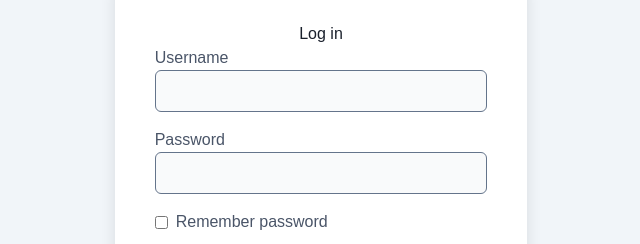
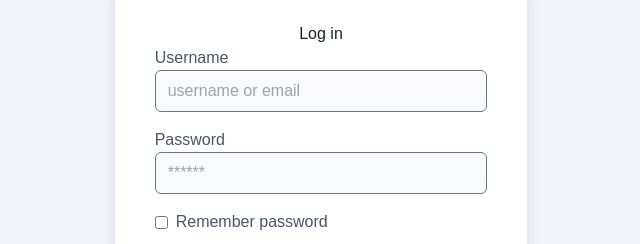
Before and after one commit to Tracvan/blog-frontend, a React (Create React App) app: page /login in a window 1280 px wide. Shown: the part 177-421 px from the top of the page, without its empty margins (319-959 px from the left). Built offline with nearby package versions, Linux system fonts and the light colour scheme.

Commit message:
login by username or email feature, logout feature

```diff
--- a/src/components/Header/DropdownUser.js
+++ b/src/components/Header/DropdownUser.js
@@ -1,10 +1,22 @@
 import { useState } from 'react';
-import { Link } from 'react-router-dom';
+import {Link, useNavigate} from 'react-router-dom';
 import ClickOutside from '../ClickOutside';
 import UserOne from '../../images/user/user-01.png';
+import axios from "axios";
 
 const DropdownUser = () => {
+    const navigate = useNavigate()
     const [dropdownOpen, setDropdownOpen] = useState(false);
+    const logout = async () => {
+        try {
+            await axios.get('http://localhost:8080/api/auth/logout');
+            localStorage.removeItem('token');
+            navigate("/login");
+        } catch (error) {
+            console.error('Logout failed', error);
+            // Xử lý lỗi nếu cần
+        }
+    }
 
     return (
         <ClickOutside onClick={() => setDropdownOpen(false)} className="relative">
@@ -119,7 +131,7 @@ const DropdownUser = () => {
                             </Link>
                         </li>
                     </ul>
-                    <button className="flex items-center gap-3.5 px-6 py-4 text-sm font-medium duration-300 ease-in-out hover:text-primary lg:text-base">
+                    <button onClick={logout} className="flex items-center gap-3.5 px-6 py-4 text-sm font-medium duration-300 ease-in-out hover:text-primary lg:text-base">
                         <svg
                             className="fill-current"
                             width="22"
--- a/src/components/LoginForm/LoginForm.js
+++ b/src/components/LoginForm/LoginForm.js
@@ -31,7 +31,7 @@ const LoginForm = () => {
             });
             console.log('Login successful', response.data);
             localStorage.setItem('token', response.data.token);
-            navigate('/users');
+            navigate('/admin');
         } catch (error) {
             console.log(error.response);
             setError('Login failed. Please check your credentials.');
@@ -46,9 +46,10 @@ const LoginForm = () => {
                     <div className="form-group mb-4">
                         <label htmlFor="username" className="block text-gray-700">Username</label>
                         <input
+                            placeholder="username or email"
                             type="text"
                             id="username"
-                            name="username"
+                            name="usernameOrEmail"
                             className="w-full px-3 py-2 border rounded-md bg-gray-50 focus:outline-none focus:ring focus:border-blue-300"
                             value={formData.usernameOrEmail}
                             onChange={handleChange}
@@ -58,6 +59,7 @@ const LoginForm = () => {
                     <div className="form-group mb-4">
                         <label htmlFor="password" className="block text-gray-700">Password</label>
                         <input
+                            placeholder= "******"
                             type="password"
                             id="password"
                             name="password"
--- a/src/components/UserList/UserList.js
+++ b/src/components/UserList/UserList.js
@@ -1,6 +1,6 @@
-import React, { useState } from 'react';
+import React, {useState} from 'react';
 import './UserList.css';
-import { useNavigate } from 'react-router-dom';
+import {useNavigate} from 'react-router-dom';
 import axios from 'axios';
 
 const UserList = () => {
@@ -28,16 +28,6 @@ const UserList = () => {
 
     const paginate = (pageNumber) => setCurrentPage(pageNumber);
     const navigate = useNavigate
-
-    const logout = async () => {
-        try {
-            await axios.post('/api/auth/logout');
-            localStorage.removeItem('token');
-            navigate("/login");
-        } catch (error) {
-            console.error('Logout failed', error);
-            // Xử lý lỗi nếu cần
-        }
 
     return (
         <div className="user-list-container">
@@ -95,7 +85,7 @@ const UserList = () => {
             </div>
         </div>
     );
-    };
 }
 
+
 export default UserList;
```
Lines whose indentation alone changed are shown as unchanged.
